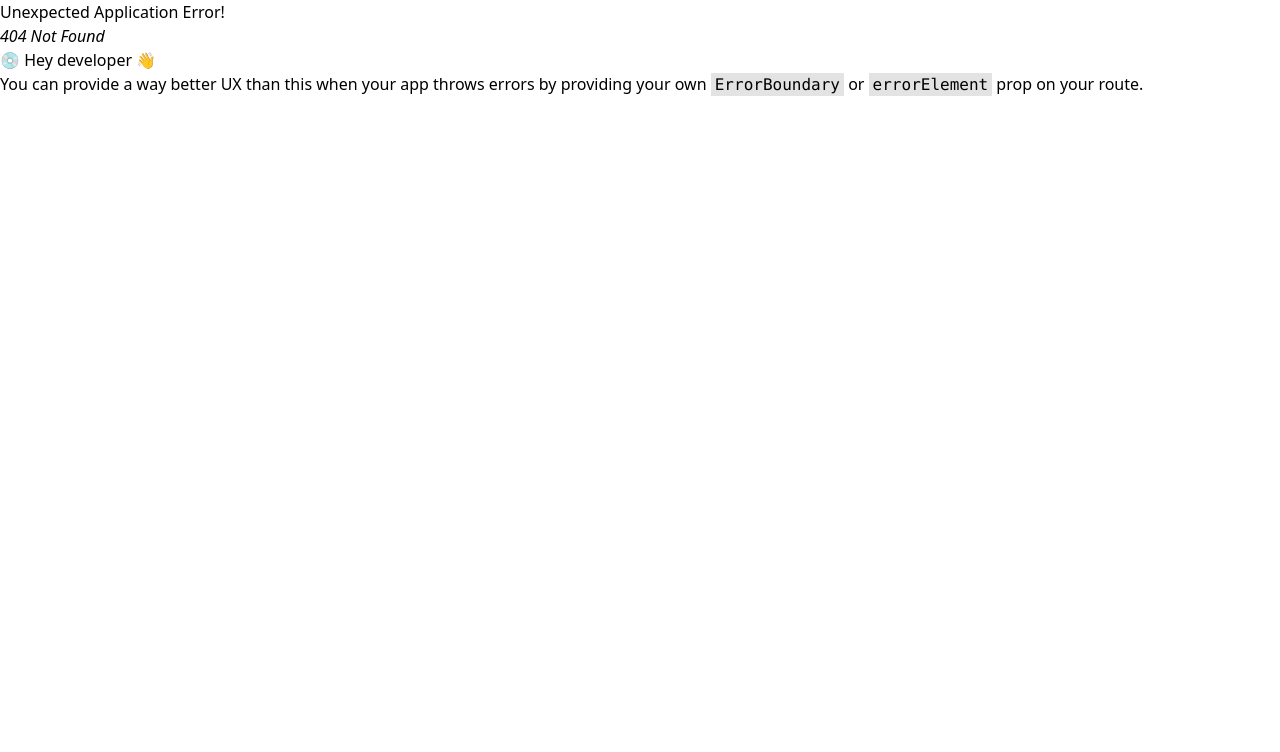
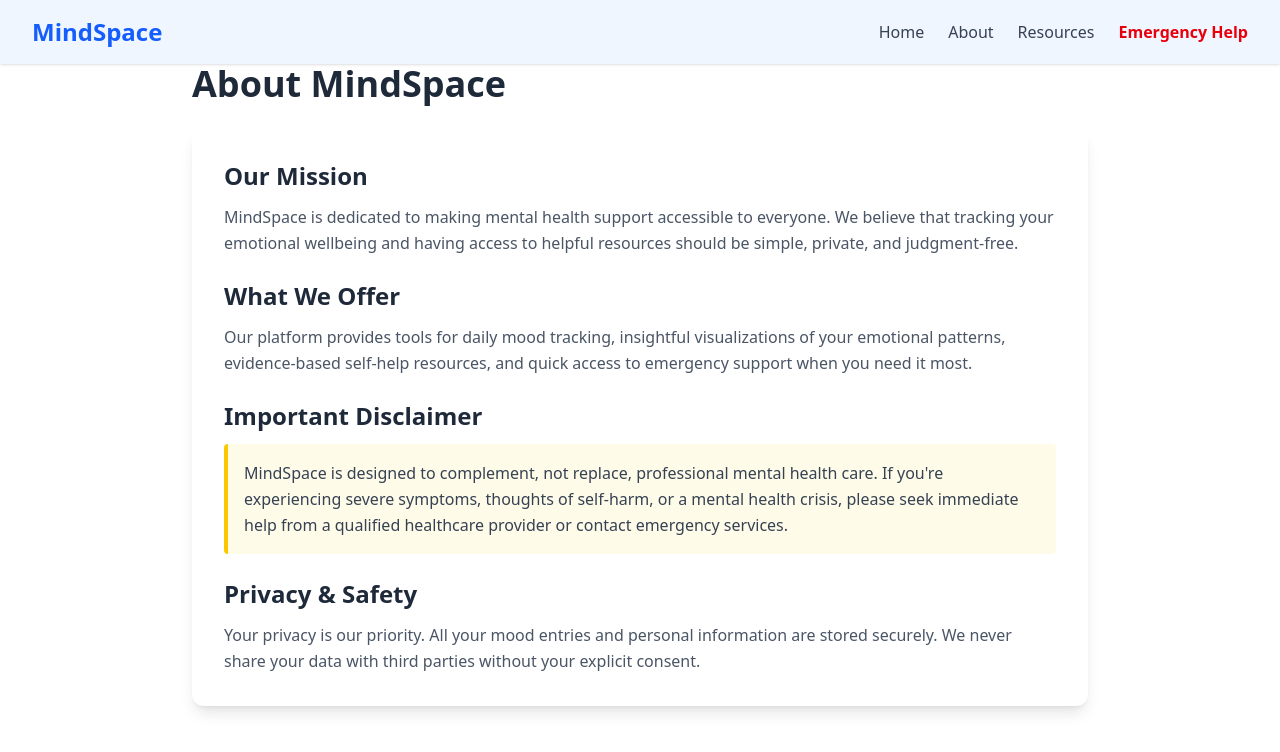
Before and after one commit to Prajal3/lunarIT, a React (Vite) app: page /about in a window 1280 px wide. Before the commit this address had no page. Shown: the top 752 px of the page. Built offline with nearby package versions, Linux system fonts and the light colour scheme.

Commit message:
feat: implement routing with nested layout and add About page

```diff
--- a/src/App.jsx
+++ b/src/App.jsx
@@ -1,27 +1,41 @@
-import { createBrowserRouter, RouterProvider } from "react-router-dom"
-import Front  from "./pages/front"
+import { createBrowserRouter, RouterProvider, Outlet } from "react-router-dom"
+import Front from "./pages/front"
 import Home from "./pages/home"
+import Nav from "./components/navbar"
+import About from "./components/about"
 
-function App() {
+const App = () => {
+  const HomeLayout = () => {
+    return (
+      <>
+        <Nav />
+        <Outlet />
+      </>
+    );
+  };
+
   const router = createBrowserRouter([
-
     {
-      path:"/",
-      element:<Front/>
+      path: "/",
+      element: <Front />
     },
     {
-      path:"/home",
-      element:<Home/>
+      path: "/",
+      element: <HomeLayout />,
+      children: [
+        {
+          path: "home",
+          element: <Home />
+        },
+        {
+          path: "about",
+          element: <About />
+        }
+      ]
     }
-
-
-
-
-
   ]);
 
-  return (<RouterProvider router={router} />)
-
+  return <RouterProvider router={router} />;
 };
 
 export default App
--- /dev/null
+++ b/src/components/about.jsx
@@ -0,0 +1,42 @@
+const About = () => {
+
+
+    return (
+       <div className="max-w-4xl mx-auto space-y-8">
+      <h2 className="text-4xl font-bold text-gray-800 mb-6">About MindSpace</h2>
+
+      <div className="bg-white rounded-xl p-8 shadow-lg space-y-6">
+        <section>
+          <h3 className="text-2xl font-semibold text-gray-800 mb-3">Our Mission</h3>
+          <p className="text-gray-600 leading-relaxed">
+            MindSpace is dedicated to making mental health support accessible to everyone. We believe that tracking your emotional wellbeing and having access to helpful resources should be simple, private, and judgment-free.
+          </p>
+        </section>
+
+        <section>
+          <h3 className="text-2xl font-semibold text-gray-800 mb-3">What We Offer</h3>
+          <p className="text-gray-600 leading-relaxed">
+            Our platform provides tools for daily mood tracking, insightful visualizations of your emotional patterns, evidence-based self-help resources, and quick access to emergency support when you need it most.
+          </p>
+        </section>
+
+        <section>
+          <h3 className="text-2xl font-semibold text-gray-800 mb-3">Important Disclaimer</h3>
+          <div className="bg-yellow-50 border-l-4 border-yellow-400 p-4 rounded">
+            <p className="text-gray-700 leading-relaxed">
+              MindSpace is designed to complement, not replace, professional mental health care. If you're experiencing severe symptoms, thoughts of self-harm, or a mental health crisis, please seek immediate help from a qualified healthcare provider or contact emergency services.
+            </p>
+          </div>
+        </section>
+
+        <section>
+          <h3 className="text-2xl font-semibold text-gray-800 mb-3">Privacy & Safety</h3>
+          <p className="text-gray-600 leading-relaxed">
+            Your privacy is our priority. All your mood entries and personal information are stored securely. We never share your data with third parties without your explicit consent.
+          </p>
+        </section>
+      </div>
+    </div>
+    )
+}
+export default About;
--- /dev/null
+++ b/src/components/navbar.jsx
@@ -0,0 +1,39 @@
+import { Link } from "react-router-dom";
+
+const Nav = () => {
+  return (
+    <nav className="flex items-center justify-between px-8 py-4 bg-blue-50 shadow-sm">
+      <h1 className="text-2xl font-bold text-blue-600">
+        MindSpace
+      </h1>
+
+      <ul className="flex gap-6">
+        <li>
+          <Link to="/home" className="text-gray-700 hover:text-blue-600">
+            Home
+          </Link>
+        </li>
+        <li>
+          <Link to="/about" className="text-gray-700 hover:text-blue-600">
+            About
+          </Link>
+        </li>
+        <li>
+          <Link to="/resources" className="text-gray-700 hover:text-blue-600">
+            Resources
+          </Link>
+        </li>
+        <li>
+          <Link
+            to="/emergency"
+            className="text-red-600 font-semibold hover:underline"
+          >
+            Emergency Help
+          </Link>
+        </li>
+      </ul>
+    </nav>
+  );
+};
+
+export default Nav;
--- a/src/pages/home.jsx
+++ b/src/pages/home.jsx
@@ -1,6 +1,11 @@
+import Nav from "../components/navbar";
+
+
+
 const Home = () => {
+
     return (
-        <div>heheh</div>
+        <></>
     )
 }
 export default Home;
```
Also changed, not shown: src/components/emergency.jsx (added), src/components/resources.jsx (added).
